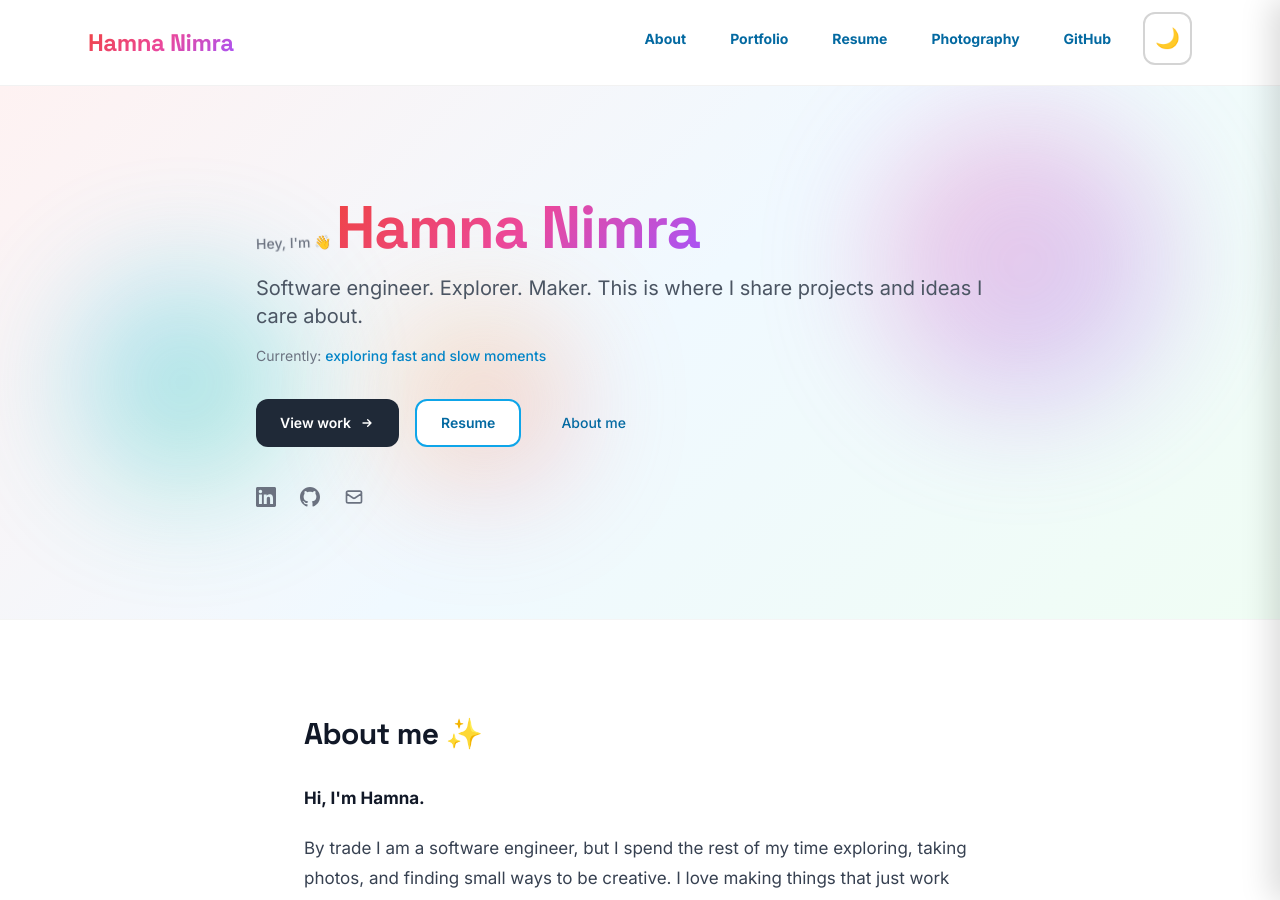
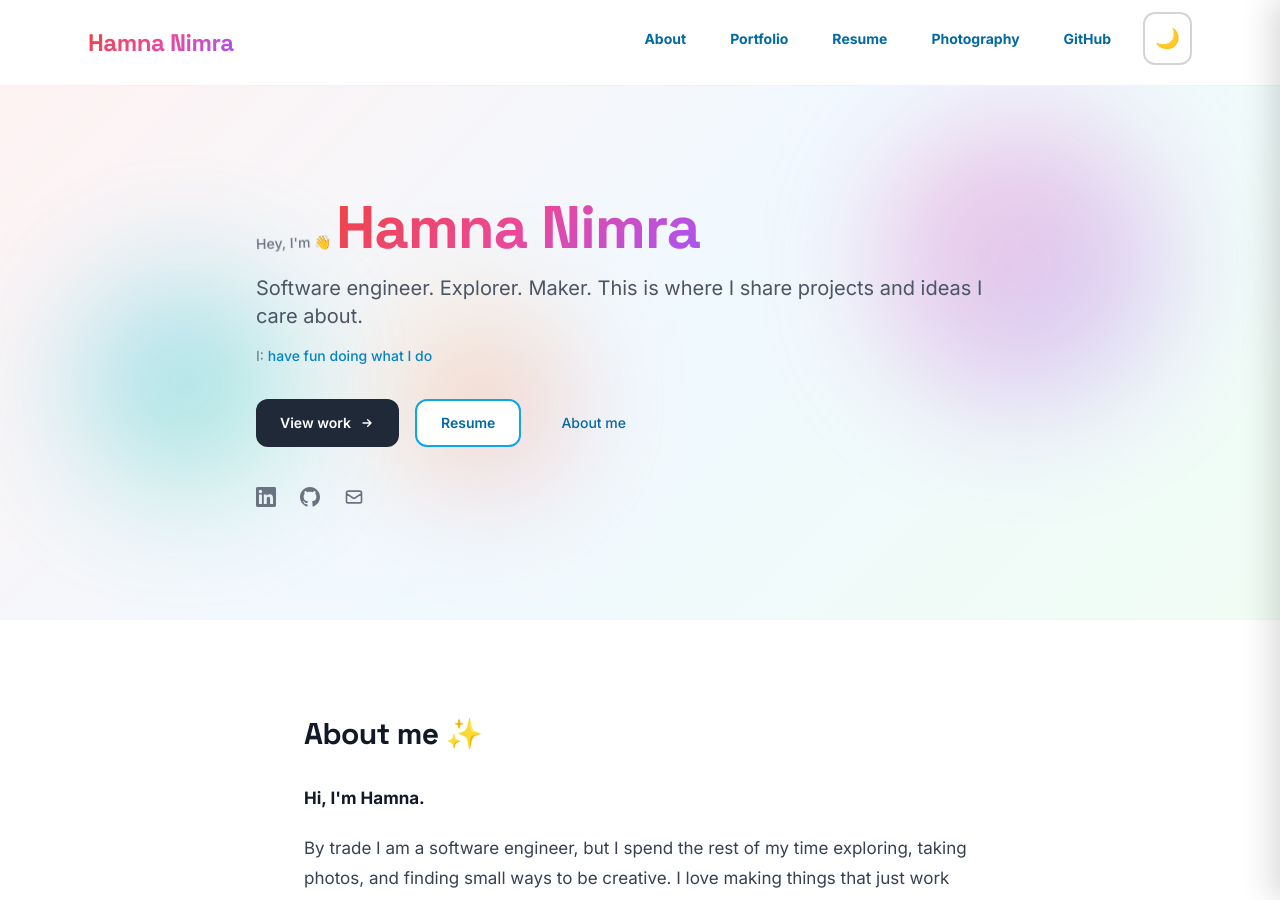
Before and after one commit to HamnaNimra/hamnanimra.github.io, a Jekyll site: the page built from index.html, in a window 1280 px wide and 900 px high. Built offline with Jekyll 4.4.1, drawn with Linux system fonts in a browser that asks for light colours; nearby versions of some CDN libraries; some of the changed lines change nothing that is shown.

Commit message:
added a fun play

```diff
--- a/index.html
+++ b/index.html
@@ -20,7 +20,7 @@
         Software engineer. Explorer. Maker. This is where I share projects and ideas I care about.
       </p>
       <p class="text-sm text-neutral-500 dark:text-neutral-400 mb-8 min-h-[1.5em]" aria-live="polite">
-        <span class="currently-label">Currently: </span><span id="currently-rotating" class="currently-rotating font-medium text-accent-600 dark:text-accent-400"></span>
+        <span class="currently-label">I: </span><span id="currently-rotating" class="currently-rotating font-medium text-accent-600 dark:text-accent-400"></span>
       </p>
       <div class="flex flex-wrap gap-4">
         <a href="/work/" class="cta-primary cta-fun inline-flex items-center gap-2 px-6 py-3 rounded-xl font-semibold text-sm hover:shadow-xl hover:scale-[1.02] active:scale-[0.98] transition-all duration-200">
--- a/js/animations.js
+++ b/js/animations.js
@@ -65,11 +65,23 @@
     const currentlyEl = document.getElementById('currently-rotating');
     if (currentlyEl) {
       const phrases = [
-        'building things that just work',
-        'exploring fast and slow moments',
-        'paying attention to small details',
-        'occasionally distracted by shiny things',
-        'sharing projects I care about'
+        'build things because I like them',
+        'have fun doing what I do',
+        'love cars and sports',
+        'find peace in quiet corners',
+        'notice patterns everywhere',
+        'learn as I go',
+        'ask why things work the way they do',
+        'explore new places',
+        'pay attention to small details',
+        'get distracted by shiny things',
+        'share projects I care about',
+        'get lost in my own thoughts',
+        'pause for reasons that usually make sense later',
+        'find joy in simple things',
+        'love to eat and sleep',
+        'love my cat Mimo',
+        'balance imbalanced situations',
       ];
       let idx = 0;
       currentlyEl.textContent = phrases[0];
```
